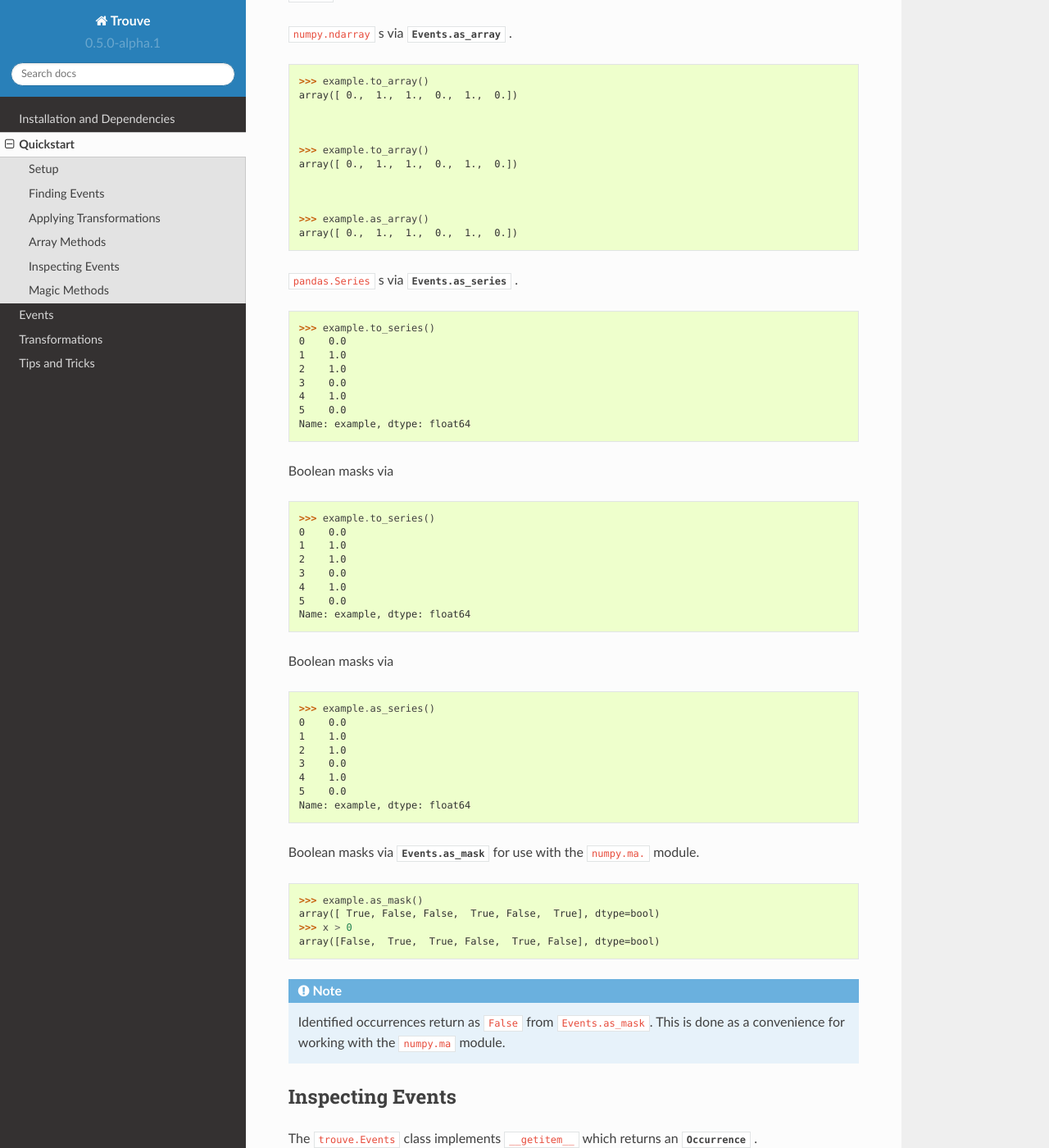
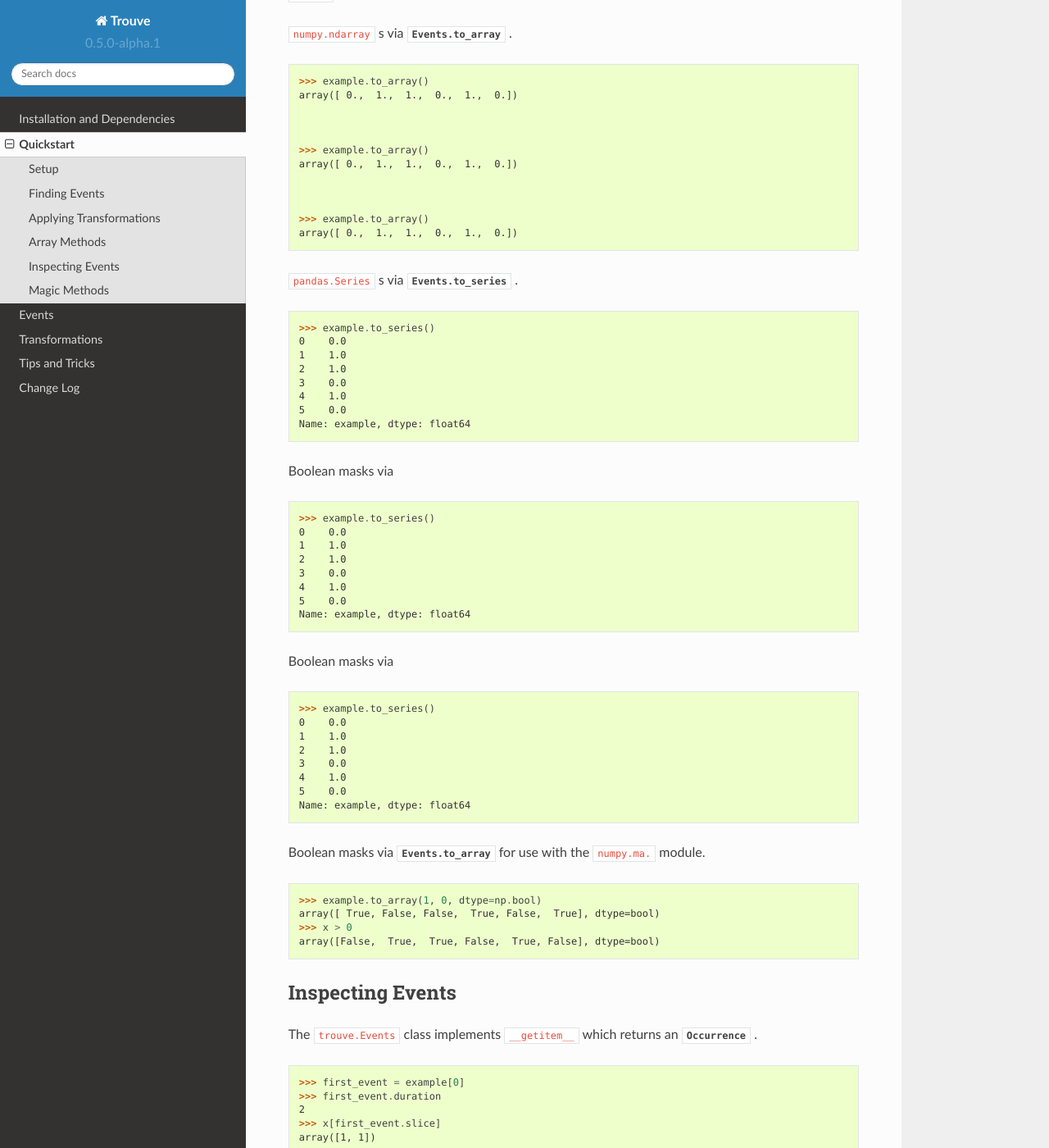
Before and after one commit to rwhitt2049/trouve, a Sphinx documentation site: the page built from docs/quick_start.rst, in a window 1280 px wide and 1400 px high, scrolled down 1685 px. Shown: the whole window at 82% size. Built offline with Sphinx 7.4.7 and the Read the Docs theme 2.0.0, drawn with Linux system fonts in a browser that asks for light colours.

Commit message:
Update documentation to remove any Events.as_* methods

```diff
--- a/docs/index.rst
+++ b/docs/index.rst
@@ -19,9 +19,7 @@ and Linux.
    events.rst
    transformations.rst
    tips_and_tricks.rst
-
-
-
+   change_log.rst
 
 Indices and tables
 ==================
--- a/docs/quick_start.rst
+++ b/docs/quick_start.rst
@@ -66,7 +66,7 @@ events inplace to avoid making unnecessary copies.
     >>> offset = offset_events(0, 1)
     >>> cond = x > 0
     >>> deb_first = find_events(cond, deb, offset, period=1, name='example')
-    >>> deb_first.as_array()
+    >>> deb_first.to_array()
     array([ 0.,  1.,  1.,  1.,  0.,  0.])
 
 .. note:: Order matters with transformations.
@@ -92,7 +92,7 @@ Array Methods
 -------------
 :any:`Events` provides several methods to produce array representations of events.
 
-``numpy.ndarray`` s via :any:`Events.as_array` .
+``numpy.ndarray`` s via :any:`Events.to_array` .
 
 .. doctest:: arrays
 
@@ -106,10 +106,10 @@ Array Methods
 
 
 
-    >>> example.as_array()
+    >>> example.to_array()
     array([ 0.,  1.,  1.,  0.,  1.,  0.])
 
-``pandas.Series`` s via :any:`Events.as_series` .
+``pandas.Series`` s via :any:`Events.to_series` .
 
 .. doctest:: arrays
 
@@ -135,7 +135,7 @@ Boolean masks via
 
 Boolean masks via
 
-    >>> example.as_series()
+    >>> example.to_series()
     0    0.0
     1    1.0
     2    1.0
@@ -144,17 +144,14 @@ Boolean masks via
     5    0.0
     Name: example, dtype: float64
 
-Boolean masks via :any:`Events.as_mask` for use with the ``numpy.ma.`` module.
+Boolean masks via :any:`Events.to_array` for use with the ``numpy.ma.`` module.
 
 .. doctest:: arrays
 
-    >>> example.as_mask()
+    >>> example.to_array(1, 0, dtype=np.bool)
     array([ True, False, False,  True, False,  True], dtype=bool)
     >>> x > 0
     array([False,  True,  True, False,  True, False], dtype=bool)
-
-.. note:: Identified occurrences return as ``False`` from ``Events.as_mask``. This is done as a convenience for working with the ``numpy.ma`` module.
-
 
 Inspecting Events
 -----------------
```
Also changed, not shown: docs/change_log.rst (added, +14 -0 lines).
